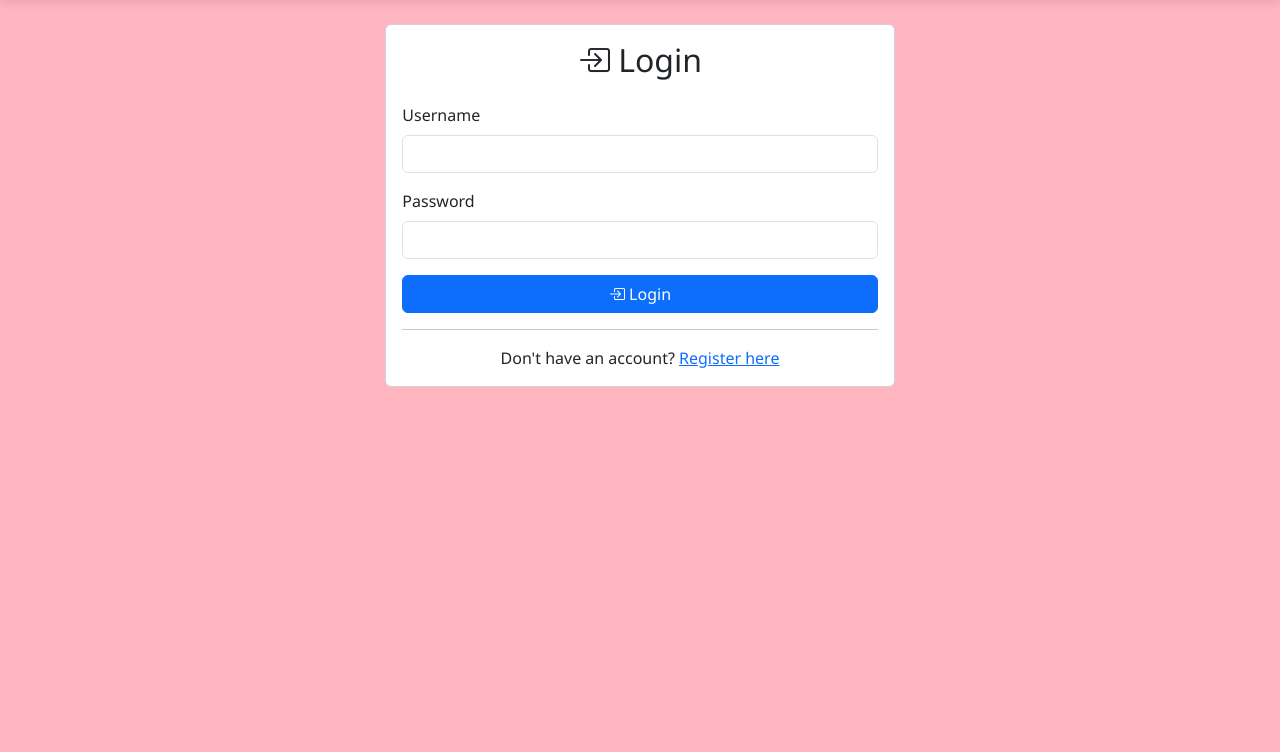
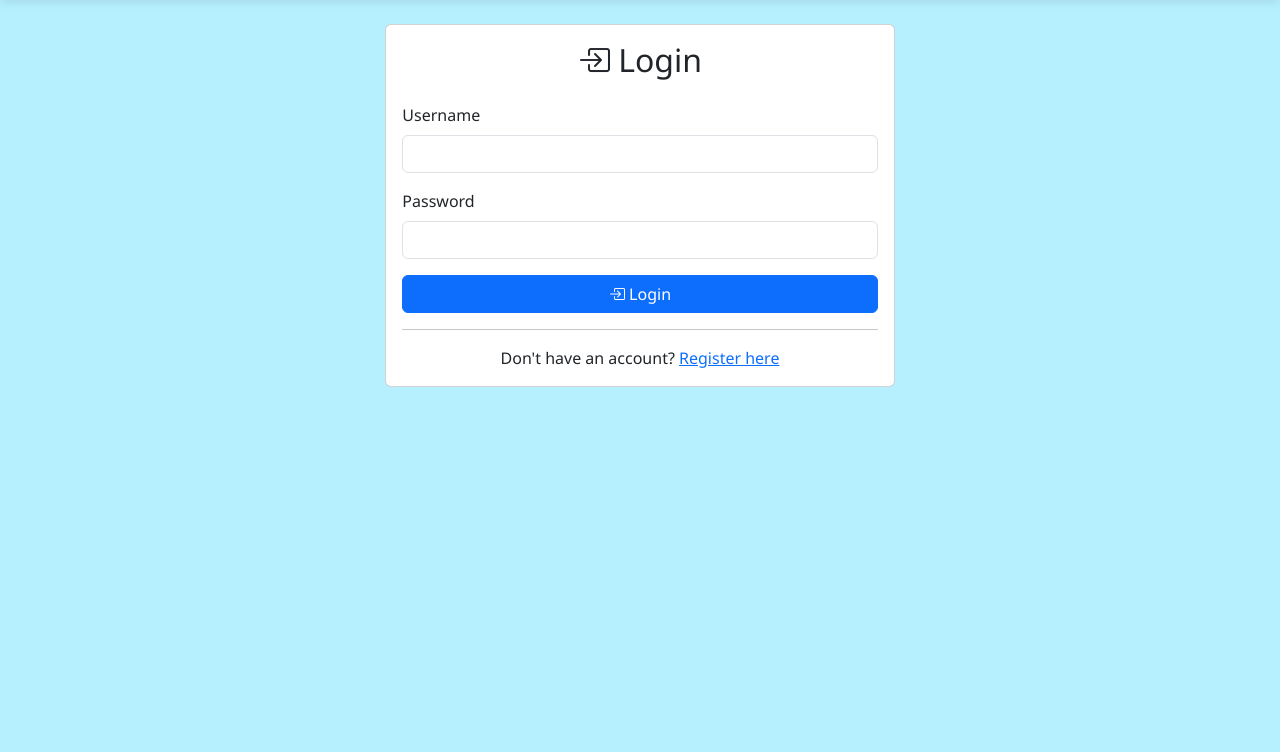
Before and after one commit to pragnakalpdev85/Django, a Django app: page /login/ in a window 1280 px wide. Shown: the part 56-808 px from the top of the page. Run offline with Django 5.2, Linux system fonts and the light colour scheme.

Commit message:
fix: changed login page background color to sky blue

```diff
--- a/Book_Library_System/library/books/templates/books/login.html
+++ b/Book_Library_System/library/books/templates/books/login.html
@@ -5,7 +5,7 @@
 {% block extra_css %}
 <style>
     body {
-        background-color: #ffb6c1 !important;
+        background-color: #b6f0ff !important;
     }
 </style>
 {% endblock %}
```
